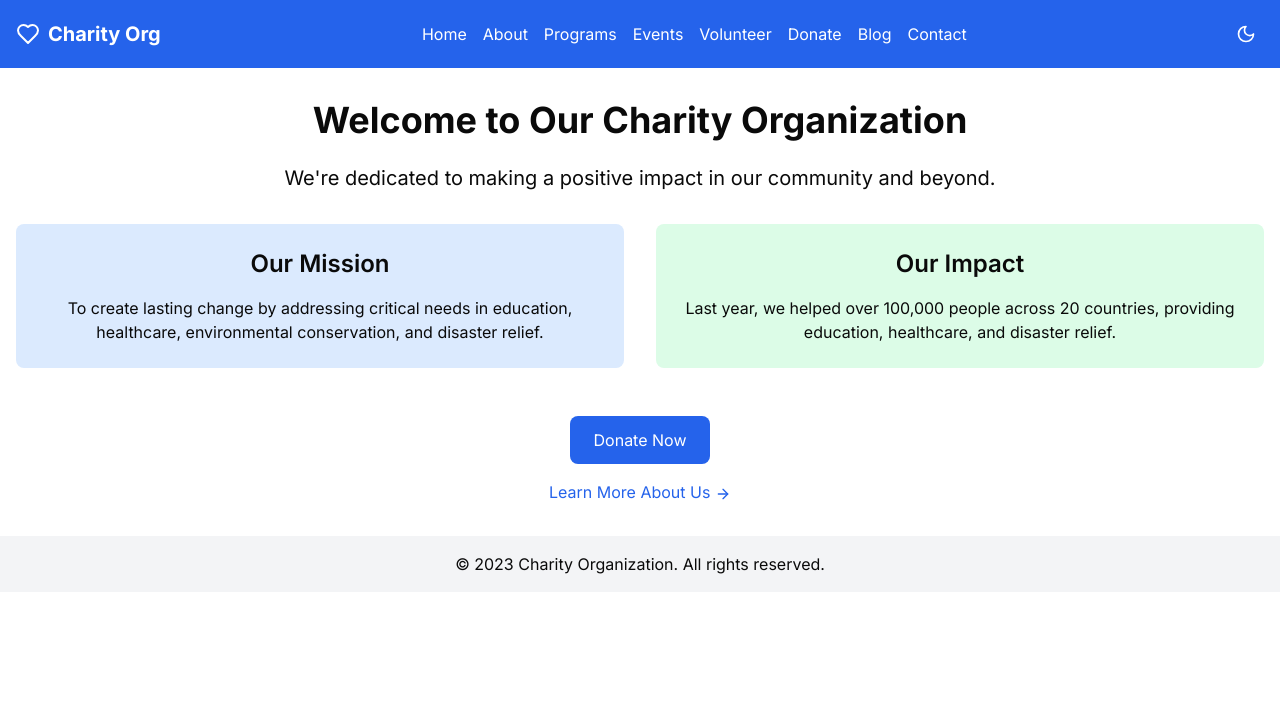
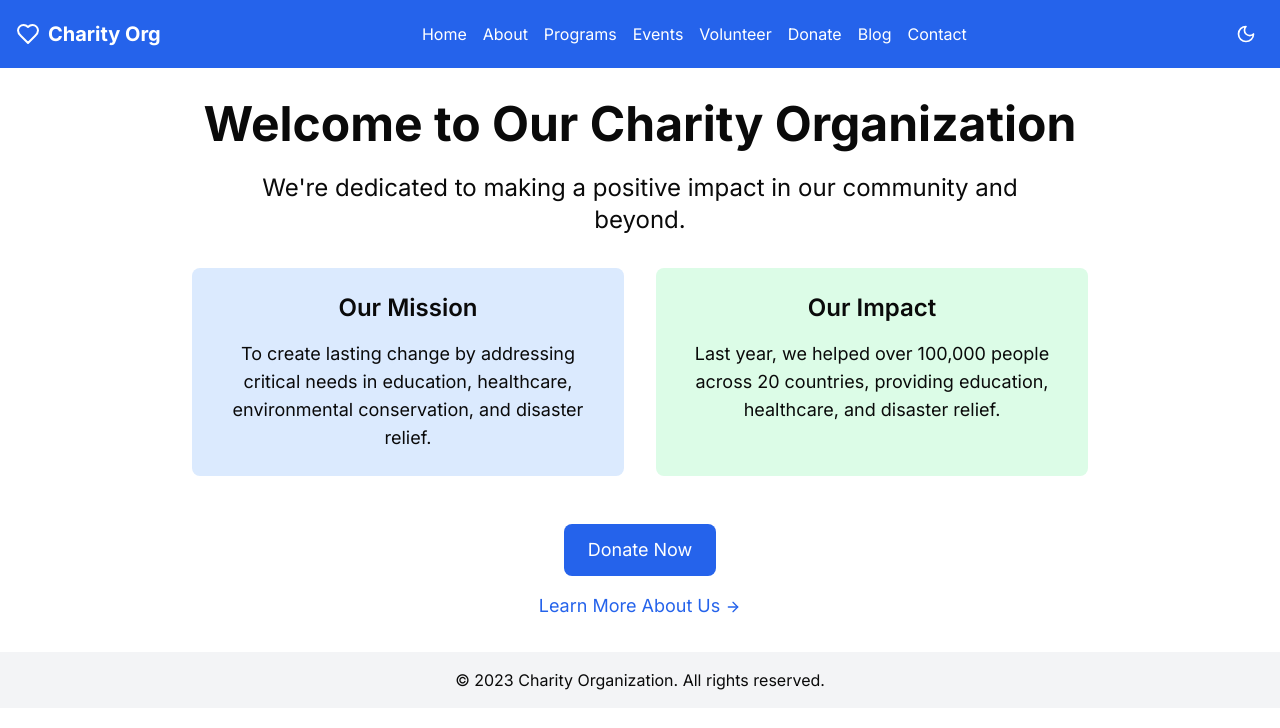
Before and after one commit to Mozart299/rsf-website, a Next.js app: page / in a window 1280 px wide. Shown: the top 728 px of the page. Built offline with nearby package versions, Linux system fonts and the light colour scheme.

Commit message:
Enhance About and Home pages with responsive typography and layout adjustments; update navigation component for improved accessibility

```diff
--- a/src/app/about/page.tsx
+++ b/src/app/about/page.tsx
@@ -5,18 +5,18 @@ import AnimatedSection from '../components/animatedsection'
 
 export default function About() {
   return (
-    <div>
+    <div className="max-w-4xl mx-auto">
       <AnimatedSection>
-        <h1 className="text-3xl font-bold mb-6">About Our Charity</h1>
-        <p className="mb-4">
+        <h1 className="text-3xl md:text-4xl lg:text-5xl font-bold mb-6">About Our Charity</h1>
+        <p className="mb-4 text-lg">
           Our charity organization was founded in 2010 with a mission to create positive change in our community and around the world.
           We believe that by focusing on key areas of need, we can make a lasting impact on individuals and communities.
         </p>
       </AnimatedSection>
 
       <AnimatedSection delay={0.2}>
-        <h2 className="text-2xl font-semibold mb-4">Our Focus Areas</h2>
-        <ul className="list-disc list-inside mb-6">
+        <h2 className="text-2xl md:text-3xl font-semibold mb-4">Our Focus Areas</h2>
+        <ul className="list-disc list-inside mb-6 text-lg">
           <li>Education for underprivileged children</li>
           <li>Healthcare access in remote areas</li>
           <li>Environmental conservation efforts</li>
@@ -25,11 +25,11 @@ export default function About() {
       </AnimatedSection>
 
       <AnimatedSection delay={0.4}>
-        <h2 className="text-2xl font-semibold mb-4">Our Approach</h2>
-        <p className="mb-4">
+        <h2 className="text-2xl md:text-3xl font-semibold mb-4">Our Approach</h2>
+        <p className="mb-4 text-lg">
           We believe in sustainable, community-driven solutions. Our approach involves:
         </p>
-        <ul className="list-disc list-inside mb-6">
+        <ul className="list-disc list-inside mb-6 text-lg">
           <li>Partnering with local organizations and leaders</li>
           <li>Empowering communities to lead their own development</li>
           <li>Implementing evidence-based programs</li>
@@ -38,8 +38,8 @@ export default function About() {
       </AnimatedSection>
 
       <AnimatedSection delay={0.6}>
-        <h2 className="text-2xl font-semibold mb-4">Our Team</h2>
-        <p className="mb-4">
+        <h2 className="text-2xl md:text-3xl font-semibold mb-4">Our Team</h2>
+        <p className="mb-4 text-lg">
           Our dedicated team of staff and volunteers work tirelessly to implement our programs and create positive change.
           From our headquarters to our field offices, we're united by a shared commitment to our mission.
         </p>
@@ -47,7 +47,7 @@ export default function About() {
 
       <AnimatedSection delay={0.8}>
         <div className="mt-8">
-          <Link href="/volunteer" className="text-blue-600 hover:underline">
+          <Link href="/volunteer" className="text-blue-600 dark:text-blue-400 hover:underline text-lg">
             Join our team as a volunteer
           </Link>
         </div>
--- a/src/app/components/navigation.tsx
+++ b/src/app/components/navigation.tsx
@@ -25,12 +25,12 @@ const Navigation = () => {
 
   return (
     <nav className="bg-blue-600 dark:bg-blue-800 text-white p-4">
-      <div className="container mx-auto flex justify-between items-center">
+      <div className="container mx-auto max-w-7xl flex justify-between items-center">
         <Link href="/" className="flex items-center space-x-2 text-xl font-bold">
           <Heart className="w-6 h-6" />
           <span>Charity Org</span>
         </Link>
-        <div className="hidden md:flex space-x-4">
+        <div className="hidden lg:flex space-x-4">
           {menuItems.map((item) => (
             <Link key={item.href} href={item.href} className="hover:underline">
               {item.label}
@@ -44,7 +44,7 @@ const Navigation = () => {
           >
             {theme === 'dark' ? <Sun className="w-5 h-5" /> : <Moon className="w-5 h-5" />}
           </button>
-          <button className="md:hidden" onClick={toggleMenu}>
+          <button className="lg:hidden" onClick={toggleMenu}>
             {isOpen ? <X className="w-6 h-6" /> : <Menu className="w-6 h-6" />}
           </button>
         </div>
@@ -56,7 +56,7 @@ const Navigation = () => {
             animate={{ opacity: 1, y: 0 }}
             exit={{ opacity: 0, y: -20 }}
             transition={{ duration: 0.2 }}
-            className="md:hidden absolute top-16 left-0 right-0 bg-blue-600 dark:bg-blue-800 shadow-lg"
+            className="lg:hidden absolute top-16 left-0 right-0 bg-blue-600 dark:bg-blue-800 shadow-lg"
           >
             {menuItems.map((item) => (
               <Link
--- a/src/app/layout.tsx
+++ b/src/app/layout.tsx
@@ -21,7 +21,7 @@ export default function RootLayout({
       <body className={inter.className}>
         <ThemeProvider attribute="class" defaultTheme="system" enableSystem>
           <Navigation />
-          <main className="container mx-auto px-4 py-8">
+          <main className="container mx-auto px-4 sm:px-6 lg:px-8 py-8 max-w-7xl">
             {children}
           </main>
           <footer className="bg-gray-100 dark:bg-gray-800 py-4 text-center text-sm md:text-base">
--- a/src/app/page.tsx
+++ b/src/app/page.tsx
@@ -8,7 +8,7 @@ export default function Home() {
   return (
     <div className="text-center">
       <motion.h1
-        className="text-3xl md:text-4xl font-bold mb-6"
+        className="text-3xl md:text-4xl lg:text-5xl font-bold mb-6"
         initial={{ opacity: 0, y: -20 }}
         animate={{ opacity: 1, y: 0 }}
         transition={{ duration: 0.5 }}
@@ -16,31 +16,31 @@ export default function Home() {
         Welcome to Our Charity Organization
       </motion.h1>
       <motion.p
-        className="text-lg md:text-xl mb-8"
+        className="text-lg md:text-xl lg:text-2xl mb-8 max-w-3xl mx-auto"
         initial={{ opacity: 0, y: -20 }}
         animate={{ opacity: 1, y: 0 }}
         transition={{ duration: 0.5, delay: 0.2 }}
       >
         We're dedicated to making a positive impact in our community and beyond.
       </motion.p>
-      <div className="grid grid-cols-1 md:grid-cols-2 gap-8 mb-12">
+      <div className="grid grid-cols-1 md:grid-cols-2 gap-8 mb-12 max-w-4xl mx-auto">
         <motion.div
-          className="bg-blue-100 p-6 rounded-lg"
+          className="bg-blue-100 dark:bg-blue-900 p-6 rounded-lg"
           initial={{ opacity: 0, x: -20 }}
           animate={{ opacity: 1, x: 0 }}
           transition={{ duration: 0.5, delay: 0.4 }}
         >
           <h2 className="text-xl md:text-2xl font-semibold mb-4">Our Mission</h2>
-          <p>To create lasting change by addressing critical needs in education, healthcare, environmental conservation, and disaster relief.</p>
+          <p className="text-base md:text-lg">To create lasting change by addressing critical needs in education, healthcare, environmental conservation, and disaster relief.</p>
         </motion.div>
         <motion.div
-          className="bg-green-100 p-6 rounded-lg"
+          className="bg-green-100 dark:bg-green-900 p-6 rounded-lg"
           initial={{ opacity: 0, x: 20 }}
           animate={{ opacity: 1, x: 0 }}
           transition={{ duration: 0.5, delay: 0.6 }}
         >
           <h2 className="text-xl md:text-2xl font-semibold mb-4">Our Impact</h2>
-          <p>Last year, we helped over 100,000 people across 20 countries, providing education, healthcare, and disaster relief.</p>
+          <p className="text-base md:text-lg">Last year, we helped over 100,000 people across 20 countries, providing education, healthcare, and disaster relief.</p>
         </motion.div>
       </div>
       <div className="space-y-4">
@@ -49,7 +49,7 @@ export default function Home() {
           animate={{ opacity: 1, y: 0 }}
           transition={{ duration: 0.5, delay: 0.8 }}
         >
-          <Link href="/donate" className="inline-block bg-blue-600 text-white px-6 py-3 rounded-lg hover:bg-blue-700 transition duration-300">
+          <Link href="/donate" className="inline-block bg-blue-600 text-white px-6 py-3 rounded-lg hover:bg-blue-700 transition duration-300 text-lg">
             Donate Now
           </Link>
         </motion.div>
@@ -58,7 +58,7 @@ export default function Home() {
           animate={{ opacity: 1, y: 0 }}
           transition={{ duration: 0.5, delay: 1 }}
         >
-          <Link href="/about" className="block text-blue-600 hover:underline">
+          <Link href="/about" className="inline-block text-blue-600 dark:text-blue-400 hover:underline text-lg">
             Learn More About Us <ArrowRight className="inline w-4 h-4" />
           </Link>
         </motion.div>
```
